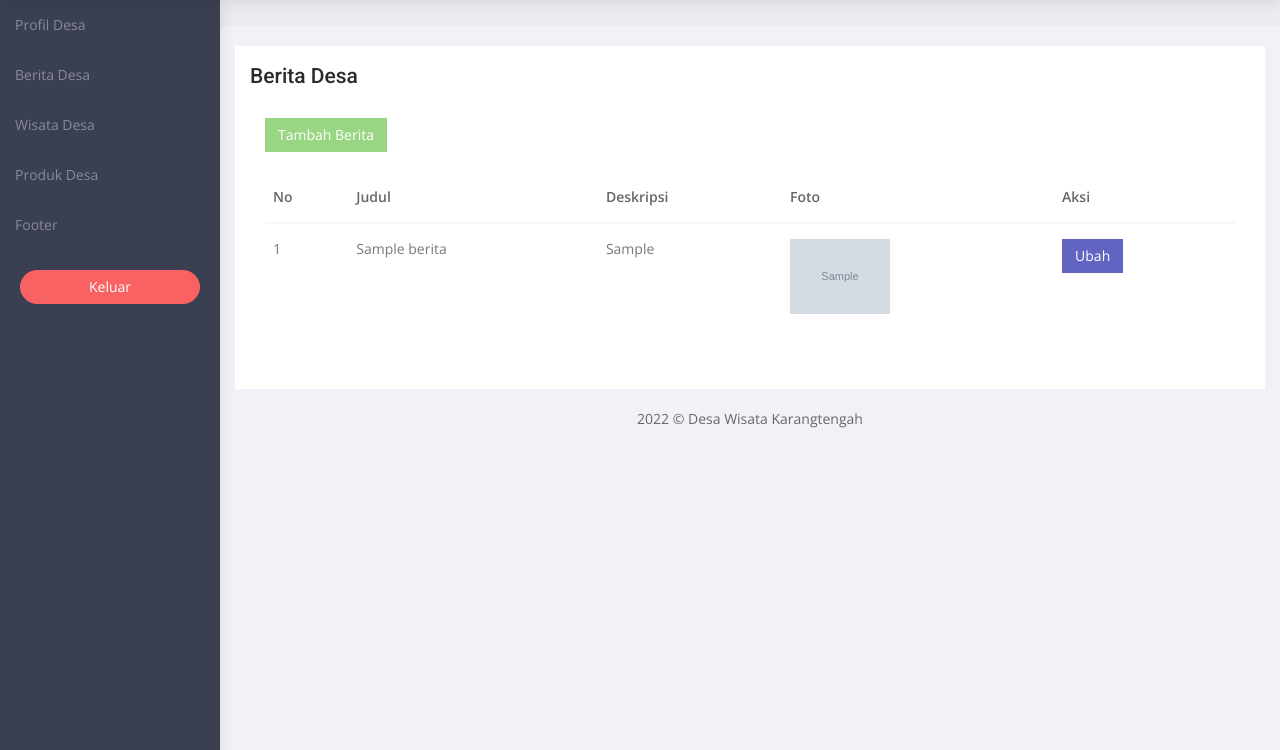
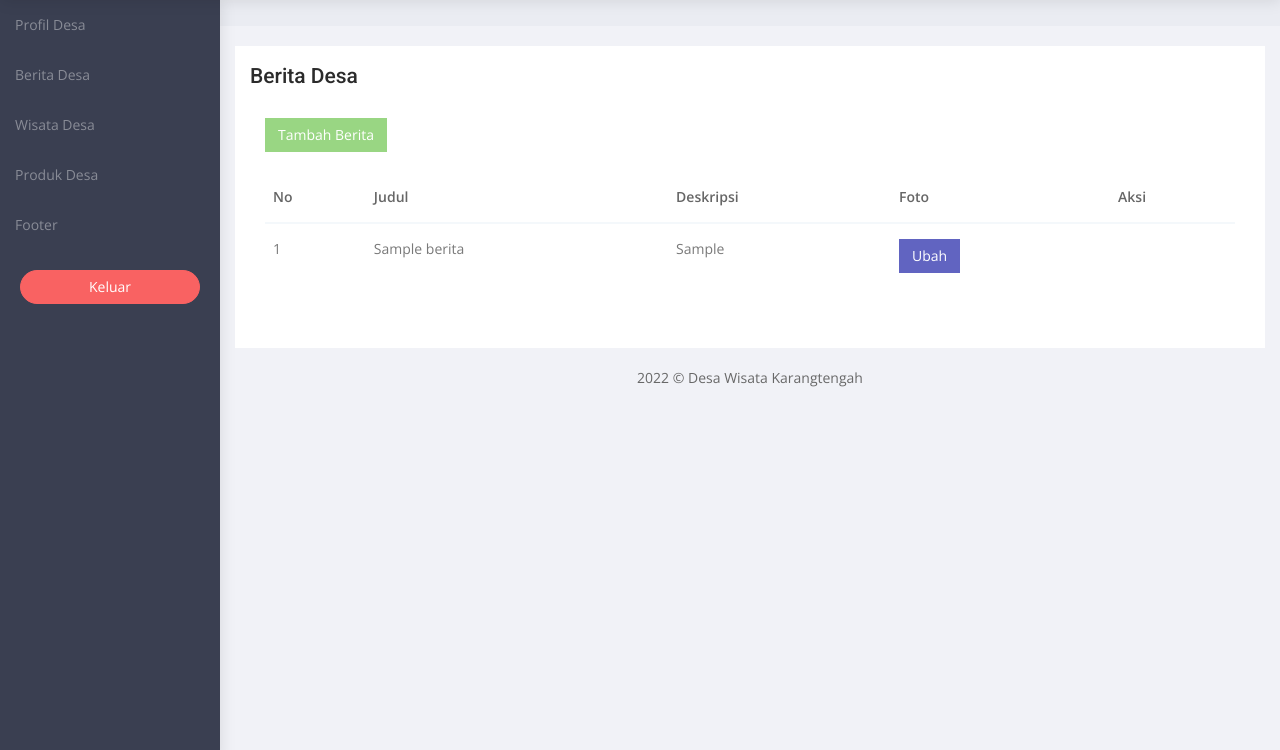
Before and after one commit to hudaputrasantosa/website-desawisata-karangtengah, a PHP site: page /admin/berita-admin in a window 1280 px wide. Shown: the part 50-800 px from the top of the page. Run offline with PHP 8.4, Linux system fonts and the light colour scheme; the visitor is signed in with stand-in values (Sample User, id 1); tables that the repository leaves empty or names only in its code hold one stand-in row (values such as "Sample post"); grey boxes marked "Sample" are stand-in pictures.

Commit message:
Update berita-admin.php

```diff
--- a/admin/berita-admin.php
+++ b/admin/berita-admin.php
@@ -122,7 +122,7 @@
                                     <td><?= $no++ ?></td>
                                     <td><?= $row['judul_berita']; ?></td>
                                     <td><?= $row['deskripsi']; ?></td>
-                                    <td><img src="../assets/img/beritaterkini/<?= $row['foto_berita']; ?>" width="100" ></td>
+                                    <!-- <td><img src="../assets/img/beritaterkini/<?= $row['foto_berita']; ?>" width="100" ></td> -->
                                     <td>
                                        <button class="btn btn-primary">Ubah</button>
                                     </td>
```
